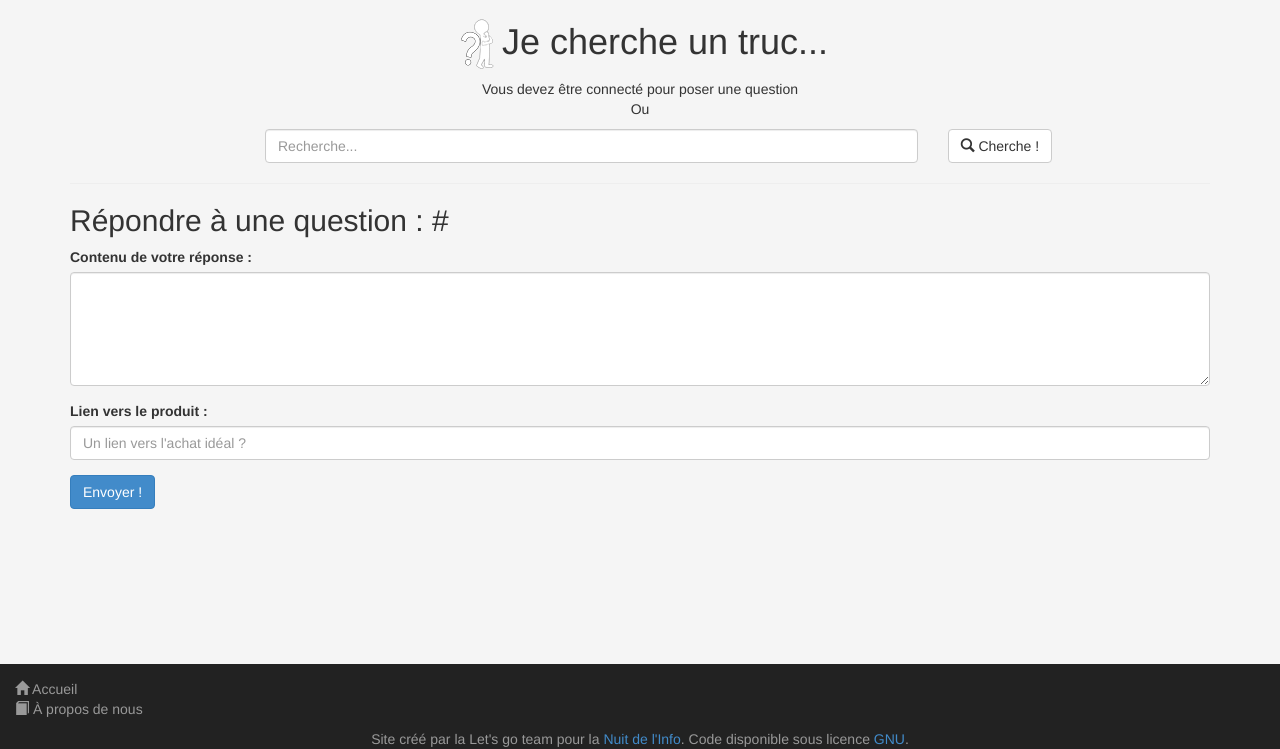
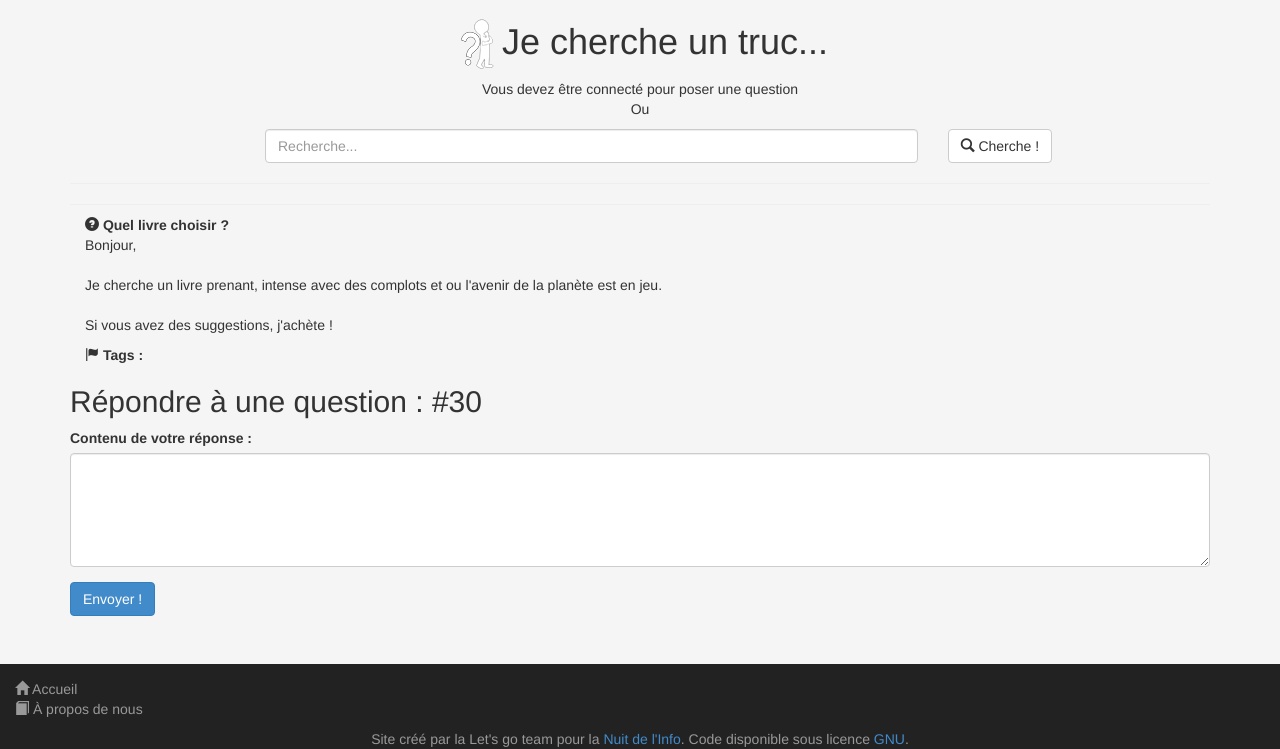
Before and after one commit to letsgoteam/jechercheuntruc, a PHP site: page /index.php?page=reply&tid=30 in a window 1280 px wide. Shown: the part 51-800 px from the top of the page. Run offline with PHP 8.4, Linux system fonts and the light colour scheme; data comes from the database, SQL or seed files in the repository.

Commit message:
Added reply display on reply.php

```diff
--- a/accueil.php
+++ b/accueil.php
@@ -3,7 +3,7 @@
     <h4>Ces utilisateurs ont besoin de votre aide !</h4>
     <?php
     foreach ($dbh->query("SELECT *FROM question ORDER BY id DESC LIMIT 10") as $question):
-        echo '<div class="col-xs-12 result"><span class="glyphicon glyphicon-chevron-right"></span> <strong>' . $question['titre'] . '</strong><br />';
+        echo '<div class="col-xs-12 result"><span class="glyphicon glyphicon-chevron-right"></span> <strong><a href="index.php?page=reply&amp;tid=' .$question['id']. '">' . $question['titre'] . '</a></strong><br />';
         echo '<p>' . nl2br($question['contenu']) . '</p>';
         echo '<span class="glyphicon glyphicon-flag"></span> <strong>Tags :</strong> ';
         //foreach ($dbh->query("SELECT *FROM "))
--- a/index.php
+++ b/index.php
@@ -1,6 +1,6 @@
 <?php
 session_start();
-$dbh = new PDO('mysql:host=localhost;dbname=letsgo', 'letsgo', 'nuitinfo');
+$dbh = new PDO('mysql:host=localhost;dbname=letsgo', 'root', 'nuitinfo');
 
 $connect = FALSE;
 $failconnect = FALSE;
@@ -27,12 +27,16 @@ if (isset($_GET['page']) && $_GET['page'] == 'logout') {
         }
     }
 }
+
+if(isset($_GET['page']) && $_GET['page'] == "reply" && !isset($_GET['tid'])) {
+	header('Location: index.php');
+}
 ?>
 
 <!DOCTYPE html>
 <html>
     <head>
-        <meta charset="utf-8" />
+        <meta charset="UTF-8" />
         <meta http-equiv="X-UA-Compatible" content="IE=edge">
         <meta name="viewport" content="width=device-width, initial-scale=1.0">
         <meta name="author" content="Let's Go team"/>
--- a/reply.php
+++ b/reply.php
@@ -1,12 +1,10 @@
-<h2>Répondre à une question : #</h2>
+<?php include("thread.php"); ?>
+
+<h2>Répondre à une question : #<?php echo $_GET['tid']; ?></h2>
 <form action="index.php?page=reply" method="post" >
     <div class="form-group">
         <label for="replyContent">Contenu de votre réponse :</label>
         <textarea class="form-control" rows="5" name="content" id="replyContent"></textarea>
-    </div>
-    <div class="form-group">
-        <label for="replyLink">Lien vers le produit :</label>
-        <input type="text" class="form-control" id="replyLink" placeholder="Un lien vers l'achat idéal ?" name="link"/>
     </div>
 
     <div class="form-group">
--- a/thread.php
+++ b/thread.php
@@ -5,3 +5,31 @@
  * To change this template file, choose Tools | Templates
  * and open the template in the editor.
  */
+
+if(isset($_GET['tid']) && $_GET['tid'] != "") {
+	$query1 = 'SELECT * FROM `question` WHERE `id` = ?';
+
+	$q1 = $dbh->prepare($query1);
+	$q1->execute(array($_GET['tid']));
+
+	$return1 = $q1->fetch();
+
+	echo '<div class="col-xs-12 result"><span class="glyphicon glyphicon-question-sign"></span> <strong>' . $return1['titre'] . '</strong><br />';
+        echo '<p>' . nl2br($return1['contenu']) . '</p>';
+        echo '<span class="glyphicon glyphicon-flag"></span> <strong>Tags :</strong> ';
+        echo '</div>';
+	// End of question display
+
+	$query2 = 'SELECT reponse.contenu, utilisateur.username FROM reponse INNER JOIN utilisateur ON reponse.auteur = utilisateur.id WHERE question = ?';
+	$q2 = $dbh->prepare($query2);
+	$q2->execute(array($_GET['tid']));
+
+
+	foreach($q2->fetchAll() as $answ):
+		echo '<div class="col-xs-12 result"><span class="glyphicon glyphicon-chevron-right"></span> <strong>' . $answ['username'] . '</strong><br />';
+		echo '<p>' . nl2br($answ['contenu']) . '</p>';
+        	echo '</div>';
+	endforeach;
+}
+
+?>
```
